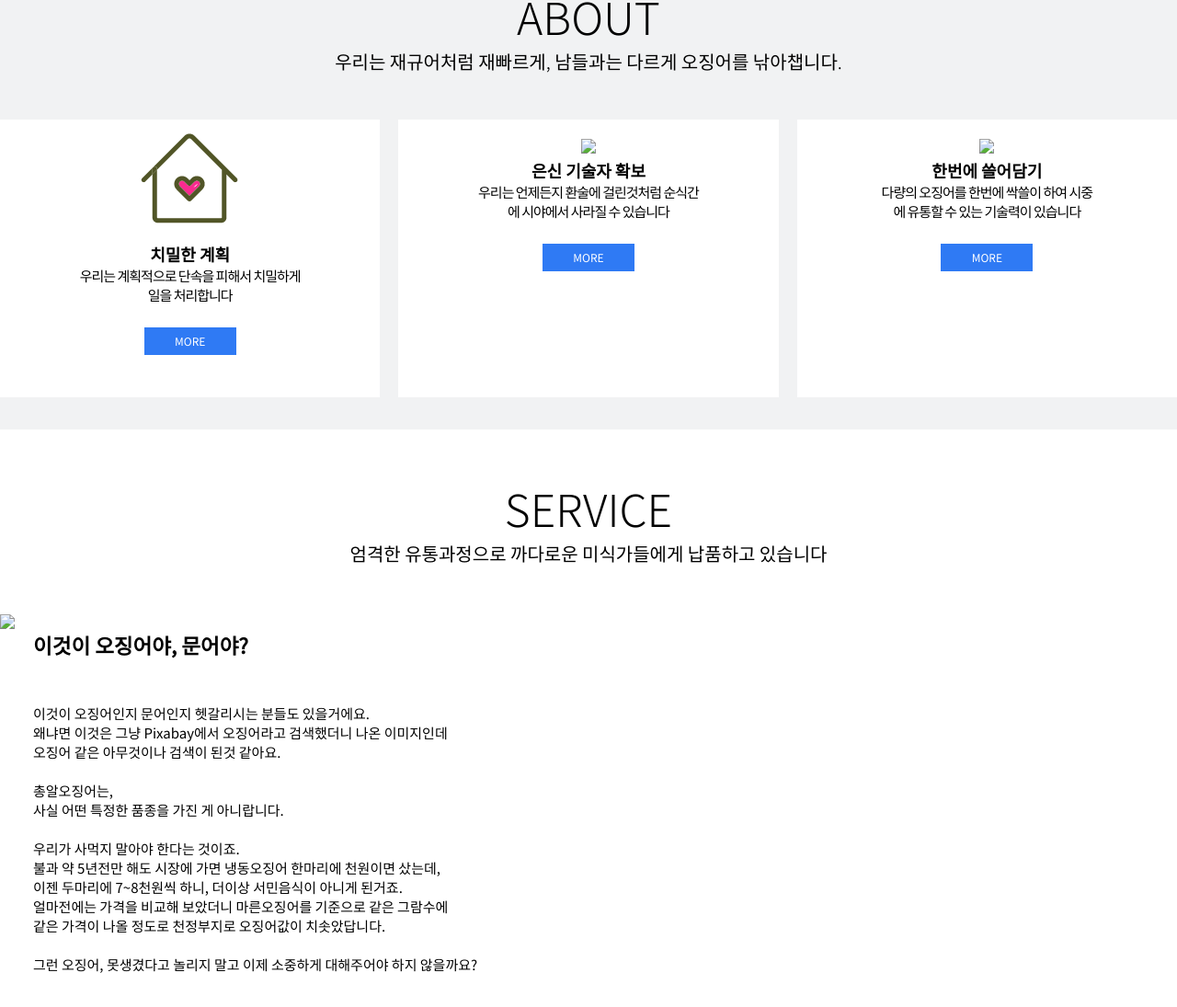
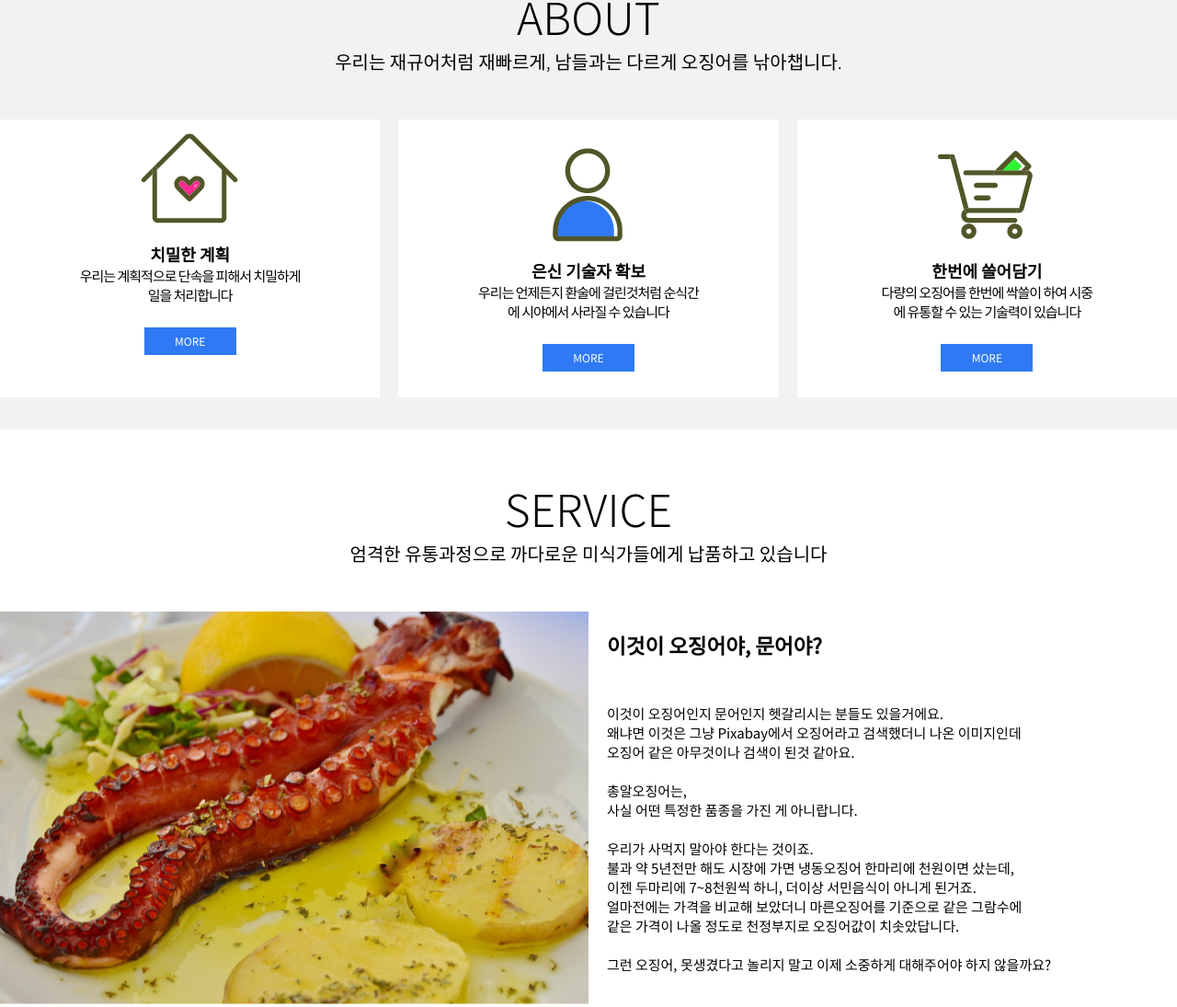
Before and after one commit to mkevin0413/20210812, a plain HTML site: page index.html in a window 1280 px wide. Shown: the part 848-1943 px from the top of the page at 92% size. Drawn offline with Linux system fonts and the light colour scheme.

Commit message:
Update index.html

```diff
--- a/index.html
+++ b/index.html
@@ -80,7 +80,7 @@
       </li>
         <li>
           <div class="icons_img">
-          <img src="image/icon0.png">
+          <img src="icon0.png">
           </div>
           <div class="contents1_bold">
             은신 기술자 확보
@@ -94,7 +94,7 @@
             </li>
         <li>
           <div class="icons_img">
-          <img src="./image/icon2.png">
+          <img src="icon2.png">
           </div>
           <div class="contents1_bold">
             한번에 쓸어담기
@@ -115,7 +115,7 @@
       </div>
       <div class="service">
         <div class="food_photo">
-          <img src="./image/food.png.png">
+          <img src="food.png.png">
         </div>
         <div class="contents2">
           <h2>이것이 오징어야, 문어야?</h2>
```
